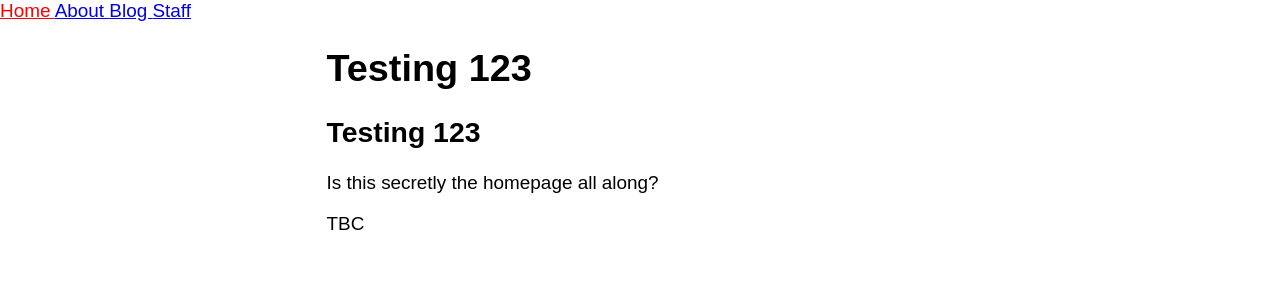
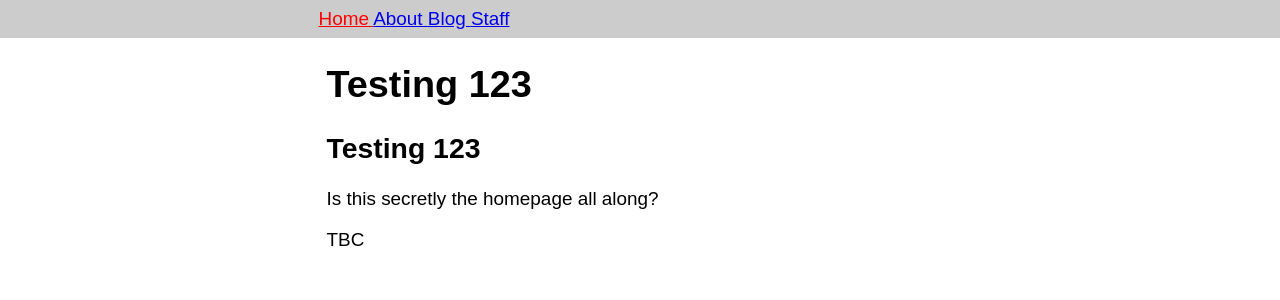
Before and after one commit to testuseriosh/testuser.github.io, a Jekyll site: the page built from readme.md, in a window 1280 px wide. Shown: the top 300 px of the page. Built offline with Jekyll 4.4.1, drawn with Linux system fonts in a browser that asks for light colours; nearby versions of some CDN libraries; our own code applies the rules of GitHub Pages for plain Markdown files.

Commit message:
Update navigation.html

```diff
--- a/_includes/navigation.html
+++ b/_includes/navigation.html
@@ -1,7 +1,9 @@
-<nav>
+<nav class="w-100 bg-black-20 pt2 pb2">
+    <div class="measure-wide center">
     {% for item in site.data.navigation.items %}
       <a href="{{ site.baseurl }}{{ item.link }}" {% if page.url == item.link %}style="color: red;"{% endif %}>
         {{ item.name }}
       </a>
     {% endfor %}
+    </div>
   </nav>
```
